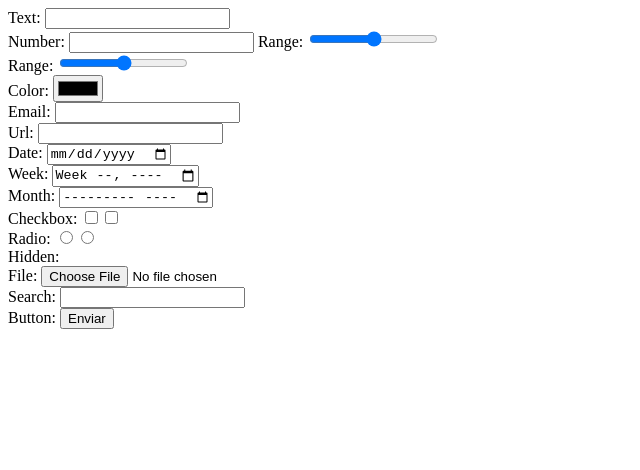
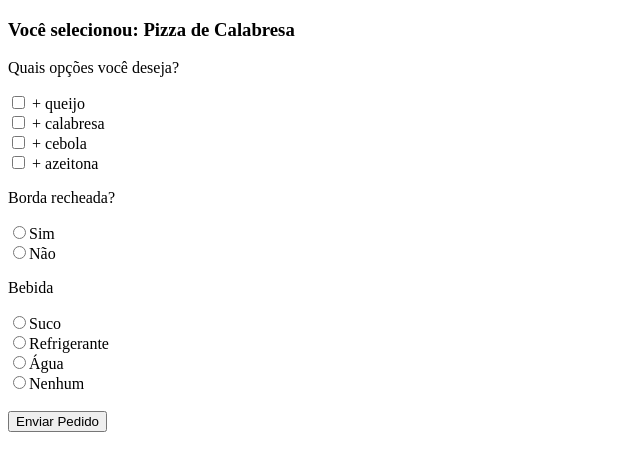
Before and after one commit to luizcrisantoo/HTMLcurso, a plain HTML site: page form/index.html in a window 1280 px wide. Shown: the whole page, without its empty margins (0-640 px from the left). Drawn offline with Linux system fonts and the light colour scheme.

Commit message:
checkbpx + radio

```diff
--- a/form/index.html
+++ b/form/index.html
@@ -6,24 +6,23 @@
     <title>Formulário de Cadastro</title>
 </head>
 <body>
-    <form>
-        <label>Text: </label><input type="text" /><br>
-        <label>Number: </label><input type="number" step="5" min="0" />
-        <label>Range: </label><input type="range" min="0" max="100" /><br>
-        <label>Range: </label><input type="range" min="0" max="100" /><br>
-        <label>Color: </label><input type="color" /><br>
-        <label>Email: </label><input type="email" /><br>
-        <label>Url: </label><input type="url" /><br>
-        <label>Date: </label><input type="date" /><br>
-        <label>Week: </label><input type="week" /><br>
-        <label>Month: </label><input type="month" /><br>
-        <label>Checkbox: </label><input type="checkbox" /></label><input type="checkbox" /><br>
-        <label>Radio: </label><input type="radio" name="aceita"/><input type="radio" name="aceita" /><br>
-        <label>Hidden: </label><input type="hidden" /><br>
-        <label>File: </label><input type="file" /><br>
-        <label>Search: </label><input type="search" /><br>
-        <label>Button: </label><input type="submit" value="Enviar" /><br>
+    <form method="get">
+        <h3> Você selecionou: Pizza de Calabresa</h3>
+            <p>Quais opções você deseja?</p>
+            <input type="checkbox" name="opcional[]" value="queijo"> + queijo <br>
+            <input type="checkbox" name="opcional[]" value="calabresa"> + calabresa <br>
+            <input type="checkbox" name="opcional[]" value="cebola"> + cebola <br>
+            <input type="checkbox" name="opcional[]" value="azeitona"> + azeitona <br>
+            <p>Borda recheada?</p>
+            <input type="radio" name="borda" value="sim">Sim<br>
+            <input type="radio" name="borda" value="nao">Não<br>
+            <p>Bebida</p>
+            <input type="radio" name="bebida" value="suco">Suco<br>
+            <input type="radio" name="bebida" value="refrigerante">Refrigerante<br>
+            <input type="radio" name="bebida" value="agua">Água<br>
+            <input type="radio" name="bebida" value="Nenhum">Nenhum <br> <br>
 
+            <button type="submit">Enviar Pedido</button>
     </form>
 </body>
 </html>
```
